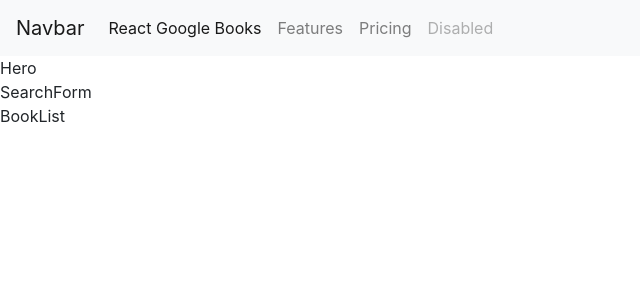
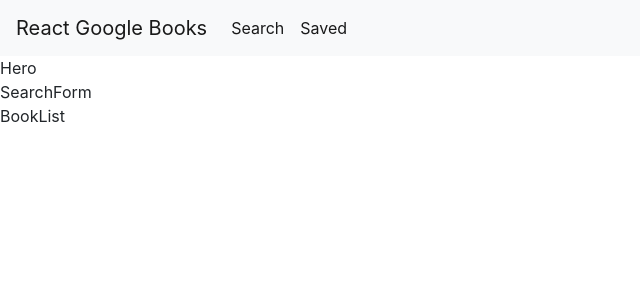
Before and after one commit to d606n6k/google-book-search, a React (Create React App) app in the folder client/: page / in a window 1280 px wide. Shown: the top 300 px of the page, without its empty margins (0-640 px from the left). Built offline with nearby package versions, Linux system fonts and the light colour scheme.

Commit message:
added Nav js and useLocation hooks to project

```diff
--- /dev/null
+++ b/client/src/components/Navbar/Nav.js
@@ -0,0 +1,12 @@
+import { NavLink, useLocation } from "react-router-dom";
+
+function Nav({ exact, to, children }) {
+  const { pathname } = useLocation();
+  return (
+    <NavLink className="nav-link active" exact={exact} to={to}>
+      {children}{" "}
+      {pathname === "/" && <span className="sr-only">(current)</span>}
+    </NavLink>
+  );
+}
+export default Nav;
--- a/client/src/components/Navbar/index.js
+++ b/client/src/components/Navbar/index.js
@@ -1,10 +1,10 @@
-import { Link, LInk } from "react-router-dom";
-
+import { Link } from "react-router-dom";
+import Nav from "./Nav";
 function Navbar() {
   return (
     <nav className="navbar navbar-expand-lg navbar-light bg-light">
       <Link className="navbar-brand" href="/">
-        Navbar
+        React Google Books
       </Link>
       <button
         className="navbar-toggler"
@@ -19,23 +19,10 @@ function Navbar() {
       </button>
       <div className="collapse navbar-collapse" id="navbarNavAltMarkup">
         <div className="navbar-nav">
-          <Link className="nav-link active" href="/">
-            React Google Books
-          </Link>
-          <a className="nav-link" href="#">
-            Features
-          </a>
-          <a className="nav-link" href="#">
-            Pricing
-          </a>
-          <a
-            className="nav-link disabled"
-            href="#"
-            tabIndex={-1}
-            aria-disabled="true"
-          >
-            Disabled
-          </a>
+          <Nav exact to="/">
+            Search
+          </Nav>
+          <Nav to="/saved">Saved</Nav>
         </div>
       </div>
     </nav>
```
